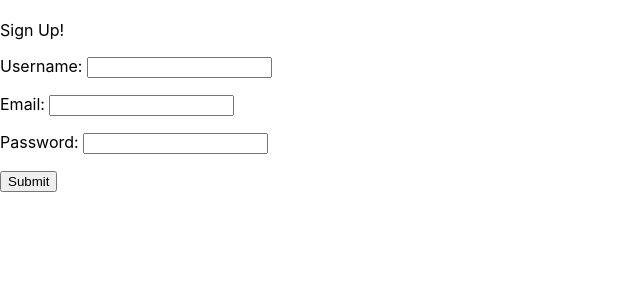
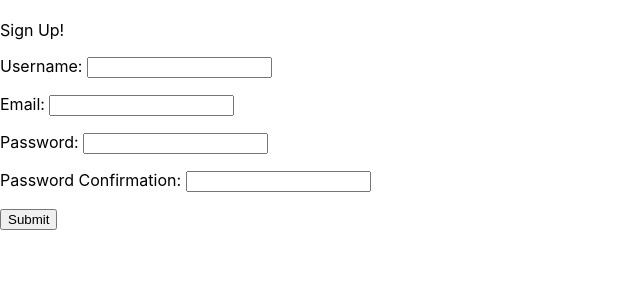
Before and after one commit to bthornton505/Plantify, a React (Create React App) app in the folder pbc-client/: page /signup in a window 1280 px wide. Shown: the top 300 px of the page, without its empty margins (0-640 px from the left). Built offline with nearby package versions, Linux system fonts and the light colour scheme.

Commit message:
added state of password confirmation and added box to enter password confirm

```diff
--- a/pbc-client/src/containers/Signup.js
+++ b/pbc-client/src/containers/Signup.js
@@ -11,6 +11,7 @@ class Signup extends Component {
       username: "",
       email: "",
       password: "",
+      password_confirmation: ""
     };
   }
 
@@ -23,8 +24,9 @@ class Signup extends Component {
 
   handleSubmit = event => {
     event.preventDefault()
-    if (this.props.signup(this.state)) {
-      this.props.history.push(`/user/${this.state.username}`)
+    const user = this.state
+    if (this.props.signup(user)) {
+      this.props.history.push(`/user/${user.username}`)
       window.alert("Thank you for signing up!")
     } else {
       window.alert("We're having issues creating your account.")
@@ -64,9 +66,16 @@ class Signup extends Component {
               onChange={this.handleChange}
               />
           </p>
-          <input
-            type="submit"
+          <p>
+            <label>Password Confirmation: </label>
+            <input
+              type='password'
+              name="password_confirmation"
+              value={ this.state.password_confirmation }
+              onChange={ this.handleChange }
             />
+          </p>
+          <input type="submit"/>
         </form>
       </div>
     )
```
